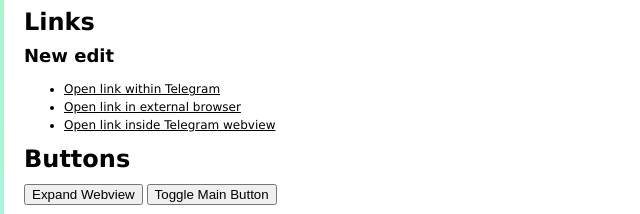
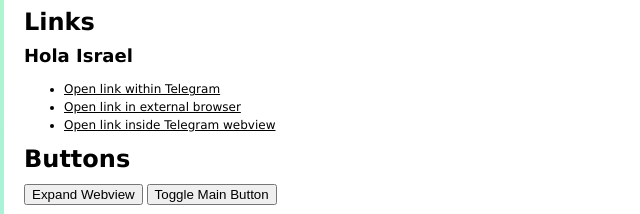
Before and after one commit to henryf3/twa_music_finder, a plain HTML site: page index.html in a window 1280 px wide. Shown: the part 175-389 px from the top of the page, 0-640 px from the left. Drawn offline with Linux system fonts and the light colour scheme; a script that the page names is missing.

Commit message:
feat: updated text

```diff
--- a/index.html
+++ b/index.html
@@ -78,7 +78,7 @@
         <button onclick="showPopup();">Launch Popup</button>
 
         <h1>Links</h1>
-        <h2>New edit</h2>
+        <h2>Hola Israel</h2>
         <ul>
             <li>
                 <a href="javascript:Telegram.WebApp.openTelegramLink('https://t.me/trendingapps');">Open link within
```
